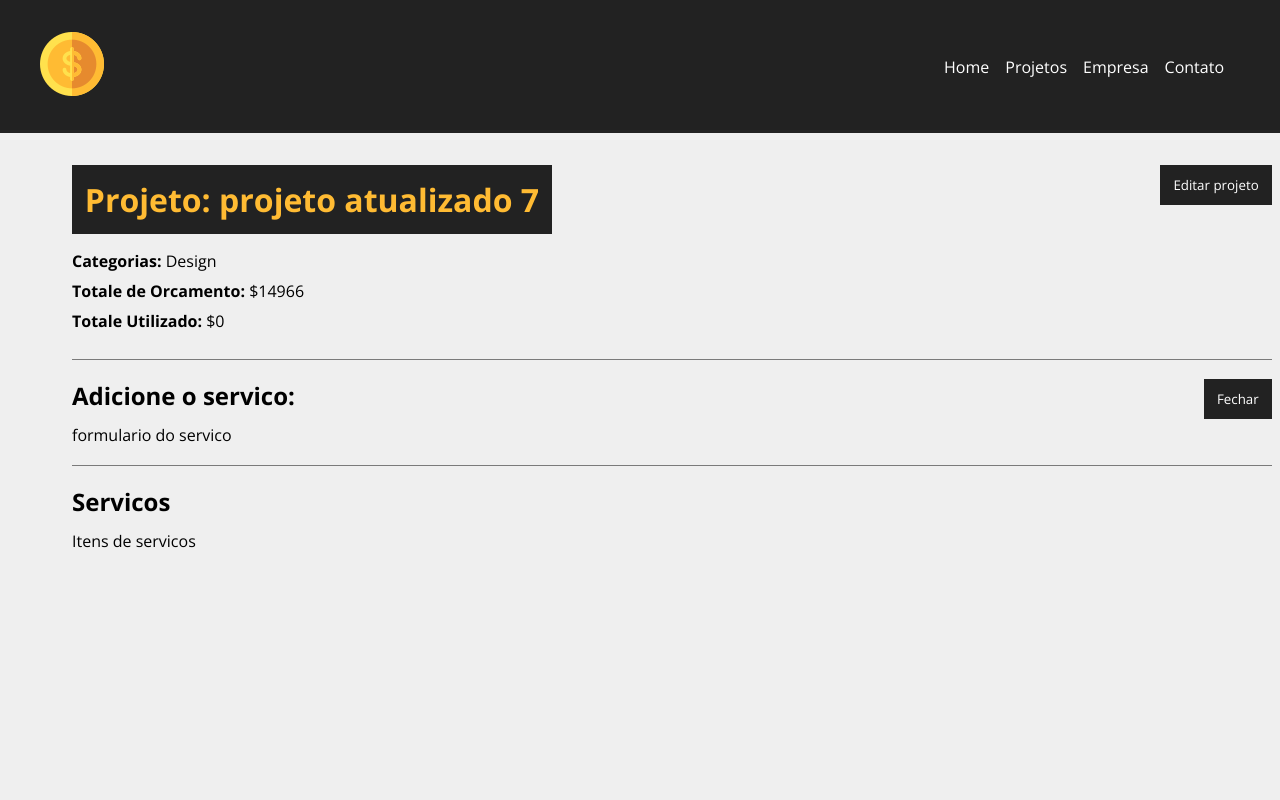
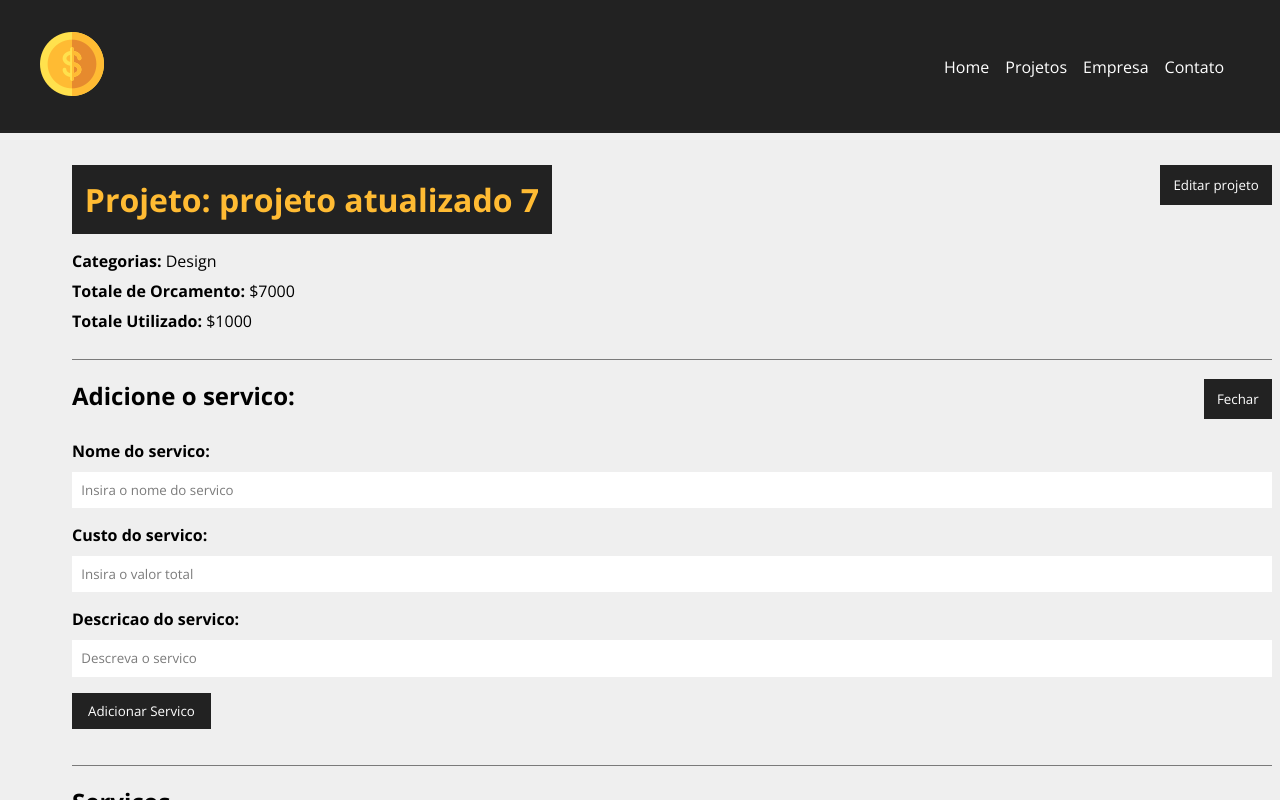
Before and after one commit to benevora/react-app-cost, a React (Create React App) app in the folder costs/: page /project/2 in a window 1280 px wide. Both pictures are taken after a click on the button "Adicionar servico". Shown: the top 800 px of the page. Built offline with nearby package versions, Linux system fonts and the light colour scheme; data requests are answered from the project's data file.

Commit message:
Adding new services

```diff
--- a/costs/db.json
+++ b/costs/db.json
@@ -2,13 +2,20 @@
   "projects": [
     {
       "name": "projeto atualizado 7",
-      "budget": "14966",
+      "budget": "7000",
       "category": {
         "id": "3",
         "name": "Design"
       },
-      "cost": 0,
-      "services": [],
+      "cost": 1000,
+      "services": [
+        {
+          "name": "Meu novo servico 2",
+          "cost": "1000",
+          "description": "faz isso aqui",
+          "id": "6ad0b373-d314-4bc8-964c-9dfb1906b311"
+        }
+      ],
       "id": 2
     },
     {
--- a/costs/src/components/pages/Project.js
+++ b/costs/src/components/pages/Project.js
@@ -1,3 +1,6 @@
+
+import {parse, v4 as uuidv4} from 'uuid'
+
 import styles from './Project.module.css'
 
 import {useParams} from 'react-router-dom'
@@ -7,6 +10,7 @@
 import Container from '../layout/Container'
 import ProjectForm from '../project/ProjectForm'
 import Message from '../layout/Message'
+import ServiceForm from '../service/ServiceForm'
 
 function Project() {
 
@@ -62,6 +66,45 @@
       .catch((err) => console.log(err))
   }
 
+  function createService(project) {
+    setMessage('')
+
+    // last service
+    const lastService = project.services[project.services.length - 1]
+
+    lastService.id = uuidv4()
+
+    const lastServiceCost = lastService.cost
+
+    const newCost = parseFloat(project.cost) + parseFloat(lastServiceCost)
+
+    // maximun value validation
+    if (newCost > parseFloat(project.budget)) {
+      setMessage('Orcamento ultrapassado, vrifique o valor do servico')
+      setType('error')
+      project.services.pop()
+      return false
+    }
+
+    //  add service cost to project total cost
+    project.cost = newCost
+
+    // update project
+    fetch(`http://localhost:5000/projects/${project.id}`, {
+      method: 'PATCH',
+      headers: {
+        'Content-Type': 'application/json',
+      },
+      body: JSON.stringify(project)
+    })
+      .then((resp) => resp.json())
+      .then((data) => {
+        // exibir os servicos
+        console.log(data)
+      })
+      .catch((err) => console.log(err))
+
+  }
 
   function toggleProjectForm() {
     setShowProjectForm(!showProjectForm)
@@ -112,7 +155,13 @@
                 {!showServiceForm ? 'Adicionar servico' : 'Fechar'}
               </button>
               <div className={styles.prject_info}>
-                {showServiceForm && <div>formulario do servico</div> }
+                {showServiceForm && (
+                  <ServiceForm
+                    handleSubmit={createService}
+                    btnText="Adicionar Servico"
+                    projectData={project}
+                  />
+                )}
               </div>
             </div>
             <h2>Servicos</h2>
--- /dev/null
+++ b/costs/src/components/service/ServiceForm.js
@@ -0,0 +1,50 @@
+import {useState} from 'react'
+
+import Input from '../form/Input'
+import SubmitButton from '../form/SubmitButton'
+
+import styles from '../project/ProjectForm.module.css'
+
+function ServiceForm({handleSubmit, btnText, projectData}) {
+
+  const [service, setService] = useState({})
+
+  function submit(e) {
+    e.preventDefault()
+    projectData.services.push(service)
+    handleSubmit(projectData)
+  }
+
+  function handleChange(e) {
+    setService({...service, [e.target.name]: e.target.value})
+  }
+
+  return (
+    <form onSubmit={submit} className={styles.form}>
+      <Input
+        type="text"
+        text="Nome do servico"
+        name="name"
+        placeholder="Insira o nome do servico"
+        handleOnChange={handleChange}
+      />
+      <Input
+        type="number"
+        text="Custo do servico"
+        name="cost"
+        placeholder="Insira o valor total"
+        handleOnChange={handleChange}
+      />
+      <Input
+        type="text"
+        text="Descricao do servico"
+        name="description"
+        placeholder="Descreva o servico"
+        handleOnChange={handleChange}
+      />
+      <SubmitButton text={btnText} />
+    </form>
+  );
+}
+
+export default ServiceForm
```
